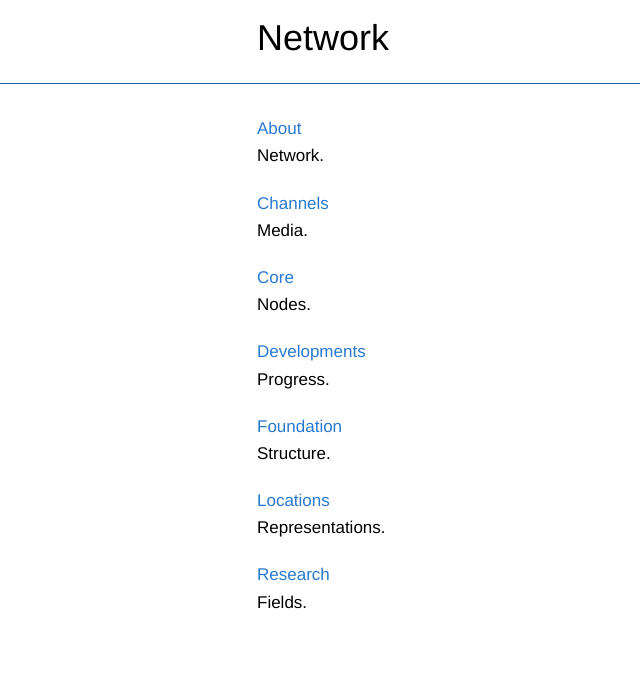
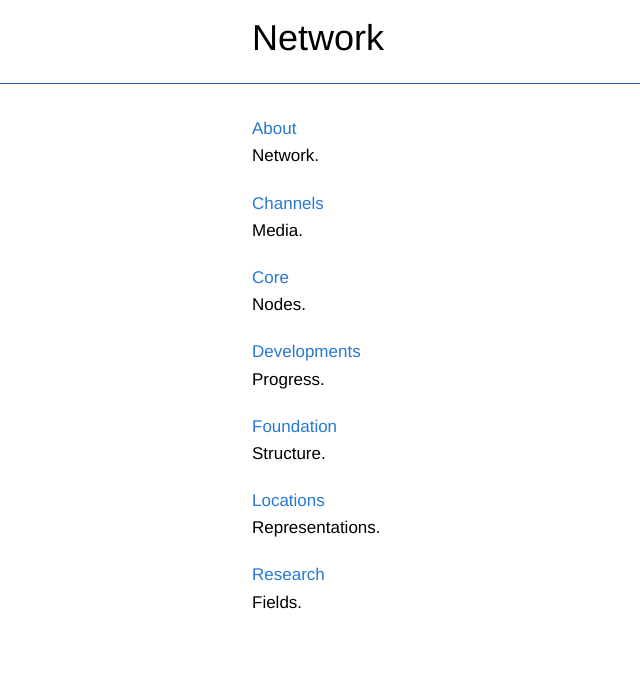
Before and after one commit to networkf/network.github.io, a Jekyll site: the page built from index.md, in a window 1280 px wide. Shown: the top 698 px of the page, without its empty margins (23-663 px from the left). Built offline with Jekyll 4.4.1, drawn with Linux system fonts in a browser that asks for light colours; some web fonts are replaced; our own code applies the rules of GitHub Pages for plain Markdown files; the repository's description, which GitHub fills in, is left out.

Commit message:
Update jekyll-theme-architect.scss

```diff
--- a/_sass/jekyll-theme-architect.scss
+++ b/_sass/jekyll-theme-architect.scss
@@ -55,7 +55,7 @@ header h2 {
 
 .inner {
   position: relative;
-  width: 720px;
+  width: 730px;
   margin: 0 auto;
 }
 
```
